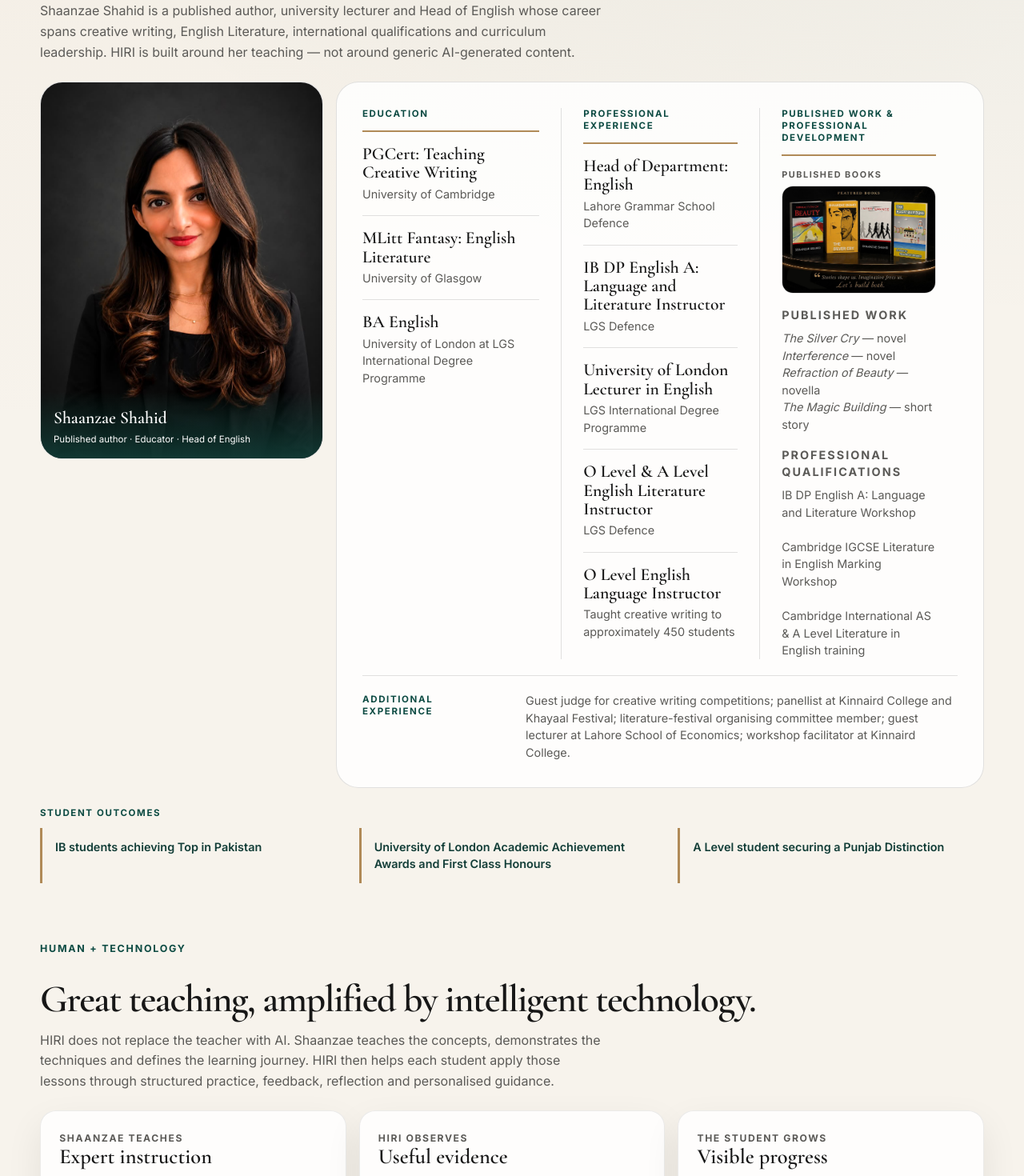
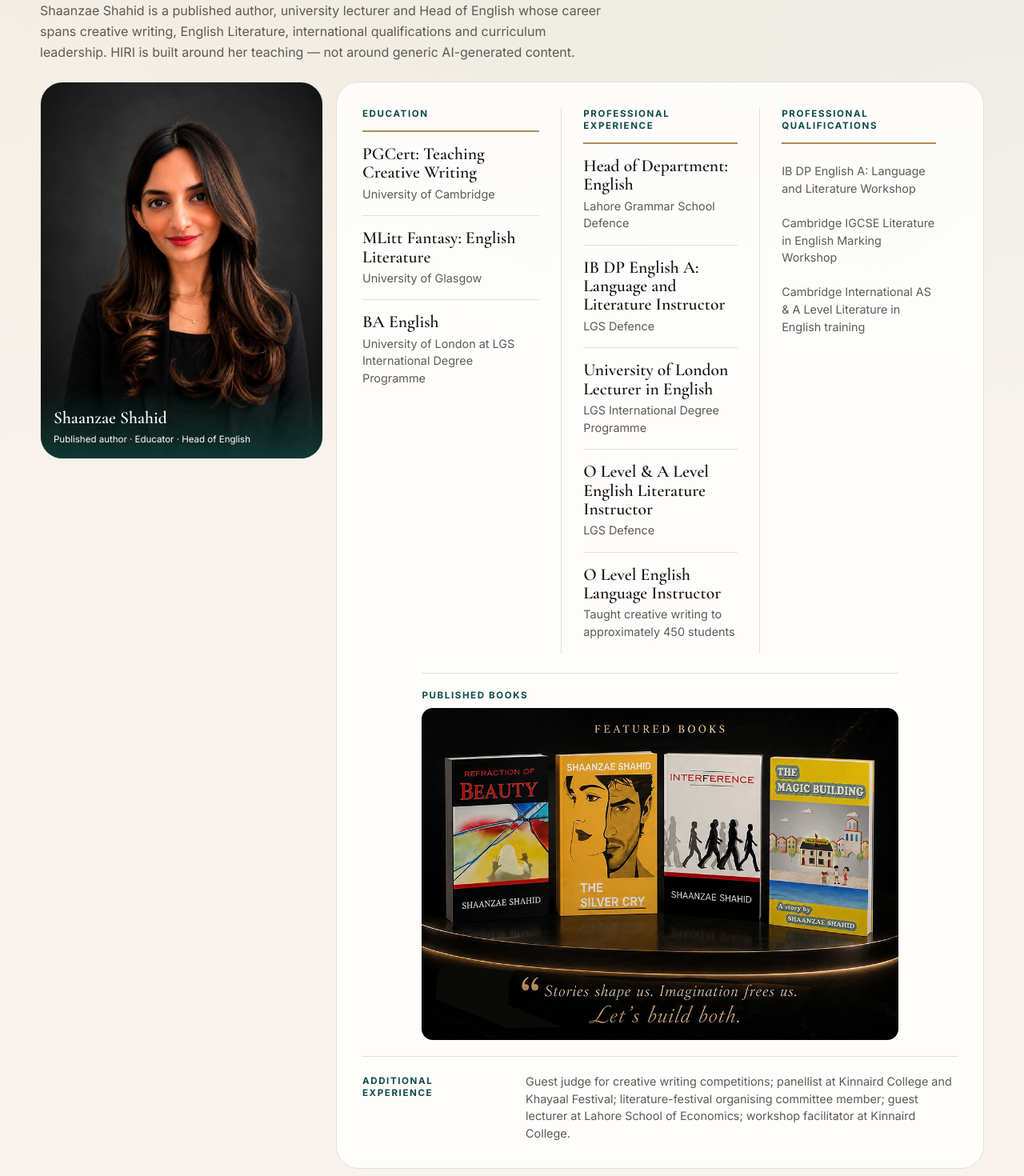
Before and after one commit to sm9449/hiri-website, a Next.js app: page / in a window 1280 px wide. Shown: the part 1460-2930 px from the top of the page at 80% size. Built offline with nearby package versions, Linux system fonts and the light colour scheme.

Commit message:
books section changed

```diff
--- a/app/globals.css
+++ b/app/globals.css
@@ -336,8 +336,8 @@ p {
 .profile-item h3 { margin: 0 0 .25rem; font-family: var(--font-cormorant), serif; font-size: clamp(1.35rem, 1.6vw, 1.65rem); font-weight: 600; line-height: 1.08; }
 .profile-item p, .profile-subsection p, .profile-additional p:last-child { margin: 0; color: var(--muted); font-size: .9rem; line-height: 1.5; }
 .profile-subsection { padding-top: 1rem; }
-.published-books { padding-top: 1rem; }
-.published-books img { width: 100%; height: auto; margin-top: .45rem; border-radius: var(--radius-sm); border: 1px solid var(--border); }
+.published-books { grid-column: 1 / -1; width: min(100%, 80%); margin: 1.5rem auto 0; padding-top: 1.25rem; border-top: 1px solid var(--border); }
+.published-books img { width: 100%; height: auto; margin-top: .55rem; border-radius: var(--radius-sm); }
 .profile-sub-label { color: var(--muted); font-size: .68rem; }
 .profile-list { padding-top: .45rem; }
 .profile-additional { grid-column: 1 / -1; display: grid; grid-template-columns: 1fr 3fr; gap: 1.5rem; margin-top: 1.25rem; padding-top: 1.25rem; border-top: 1px solid var(--border); }
@@ -691,6 +691,7 @@ a:focus-visible {
   .profile-column:nth-child(3) { padding: 1.5rem 0 0; border-top: 1px solid var(--border); }
   .profile-column:nth-child(3) { border-left: 0; }
   .profile-additional { grid-template-columns: 1fr 2fr; }
+  .published-books { width: 90%; }
 }
 
 @media (max-width: 720px) {
@@ -736,6 +737,7 @@ a:focus-visible {
   .profile-column + .profile-column { margin-top: 1.25rem; padding-top: 1.25rem; border-top: 1px solid var(--border); }
   .profile-additional { display: block; margin-top: 1.25rem; padding-top: 1.25rem; }
   .profile-additional p:last-child { margin-top: .65rem; }
+  .published-books { width: 100%; margin-top: 1.25rem; }
   .proof-row { gap: .5rem; }
   .learning-flow { grid-template-columns: repeat(2, 1fr); }
   .mentor-grid, .compare-grid, .outcome-grid { grid-template-columns: 1fr; }
--- a/app/page.tsx
+++ b/app/page.tsx
@@ -47,11 +47,10 @@ export default function HomePage() {
           <div className="profile-item"><h3>O Level English Language Instructor</h3><p>Taught creative writing to approximately 450 students</p></div>
         </div>
         <div className="profile-column">
-          <p className="profile-label">Published work &amp; professional development</p>
-          <div className="published-books"><p className="profile-sub-label">Published books</p><Image src="/books2.jpg" alt="Published books by Shaanzae Shahid" width={1000} height={697} /></div>
-          <div className="profile-subsection"><p className="profile-sub-label">Published work</p><p className="profile-list"><em>The Silver Cry</em> — novel<br /><em>Interference</em> — novel<br /><em>Refraction of Beauty</em> — novella<br /><em>The Magic Building</em> — short story</p></div>
-          <div className="profile-subsection"><p className="profile-sub-label">Professional qualifications</p><p className="profile-list">IB DP English A: Language and Literature Workshop<br /><br />Cambridge IGCSE Literature in English Marking Workshop<br /><br />Cambridge International AS &amp; A Level Literature in English training</p></div>
+          <p className="profile-label">Professional qualifications</p>
+          <div className="profile-subsection"><p className="profile-list">IB DP English A: Language and Literature Workshop<br /><br />Cambridge IGCSE Literature in English Marking Workshop<br /><br />Cambridge International AS &amp; A Level Literature in English training</p></div>
         </div>
+        <div className="published-books"><p className="profile-label">Published books</p><Image src="/books2.jpg" alt="Published books by Shaanzae Shahid" width={1000} height={697} /></div>
         <div className="profile-additional"><p className="profile-label">Additional experience</p><p>Guest judge for creative writing competitions; panellist at Kinnaird College and Khayaal Festival; literature-festival organising committee member; guest lecturer at Lahore School of Economics; workshop facilitator at Kinnaird College.</p></div>
         </div>
       </div>
```
